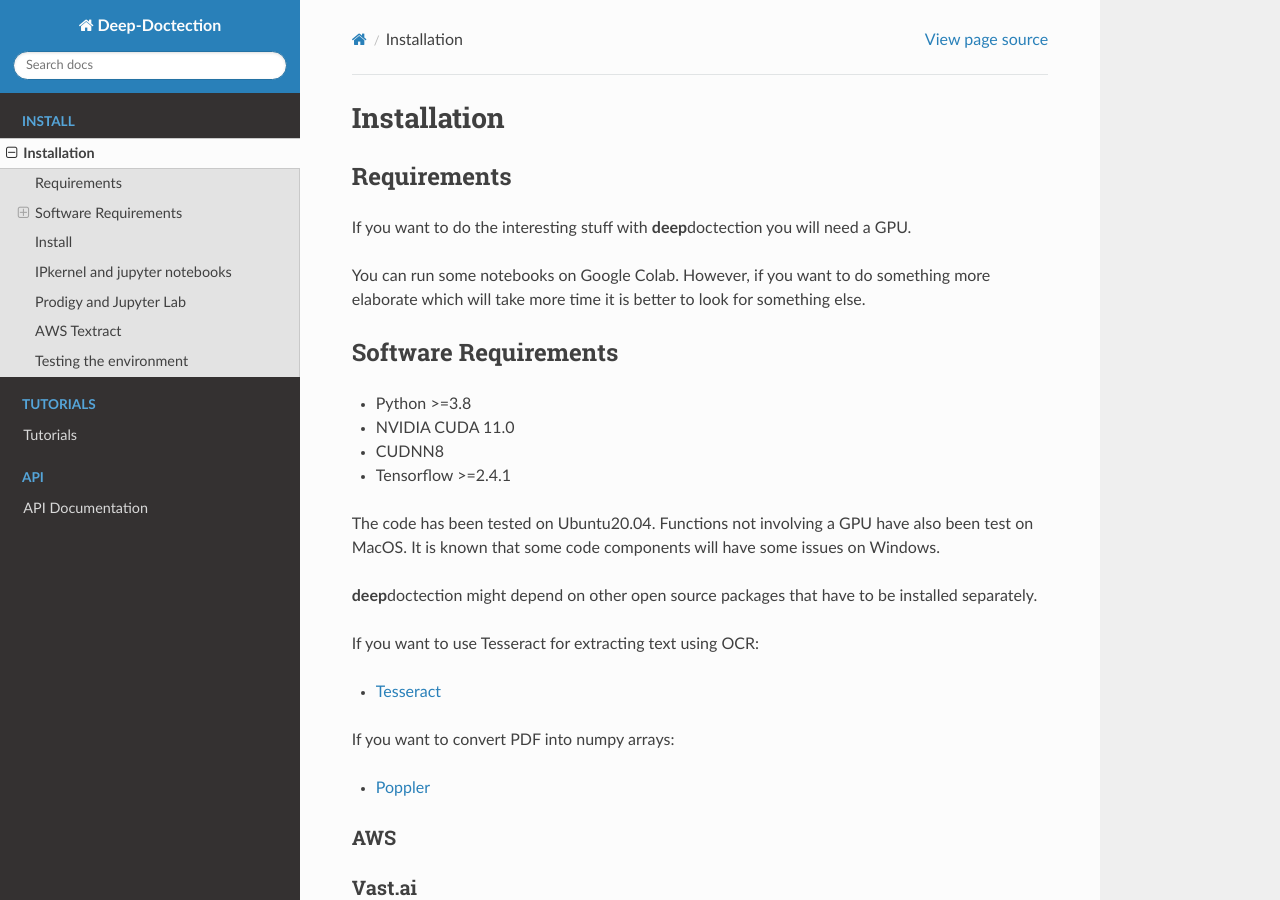
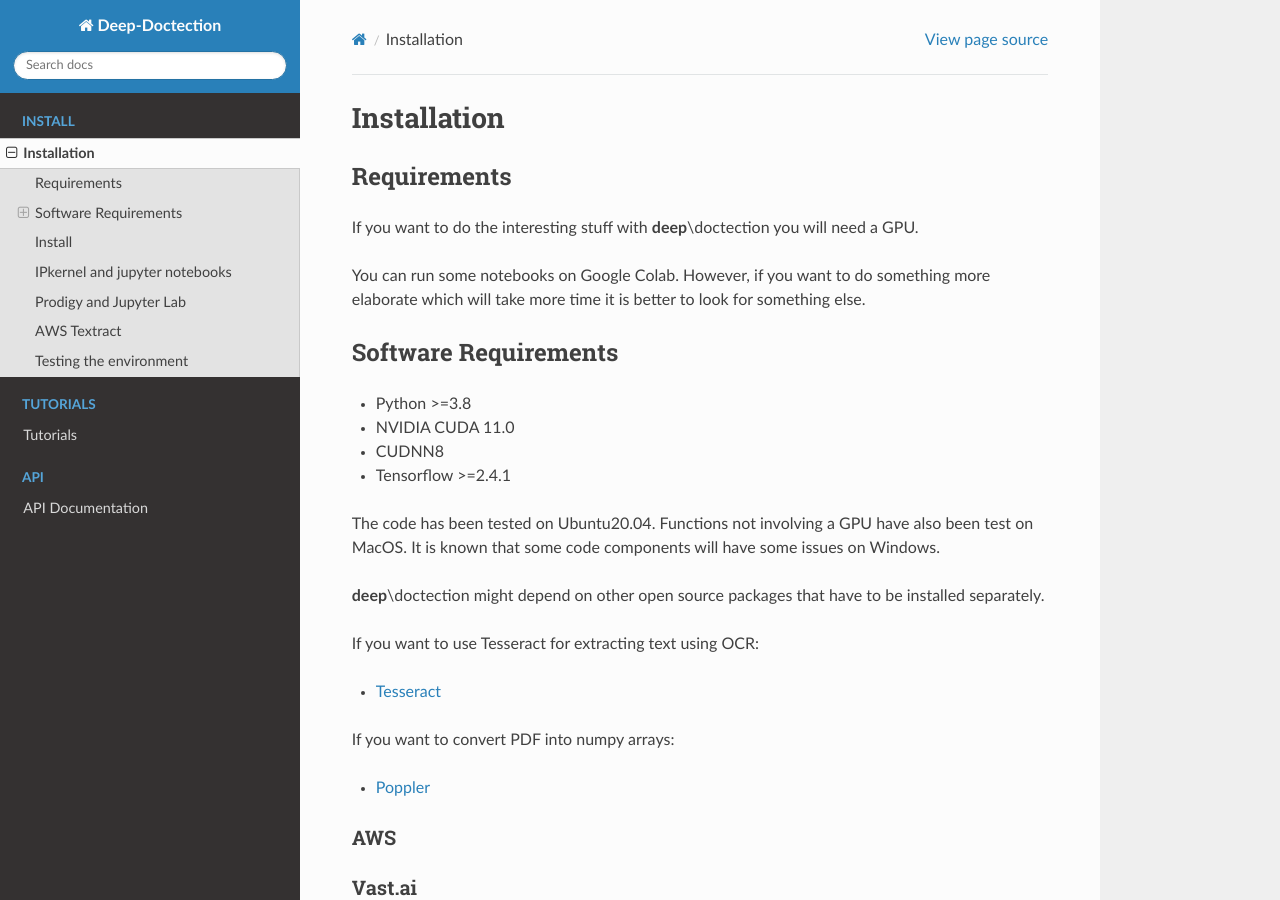
Before and after one commit to deepdoctection/deepdoctection, a Sphinx documentation site: the page built from docs/manual/install.md, in a window 1280 px wide and 900 px high. Built offline with Sphinx 7.4.7 and the Read the Docs theme 2.0.0, drawn with Linux system fonts in a browser that asks for light colours.

Commit message:
update docs [docs]

```diff
--- a/docs/manual/install.md
+++ b/docs/manual/install.md
@@ -3,7 +3,7 @@
 
 ## Requirements
 
-If you want to do the interesting stuff with **deep**doctection you will need a GPU.
+If you want to do the interesting stuff with **deep**\doctection you will need a GPU.
 
 You can run some notebooks on Google Colab. However, if you want to do something more elaborate which will take
 more time it is better to look for something else.
@@ -18,7 +18,7 @@
 The code has been tested on Ubuntu20.04. Functions not involving a GPU have also been test on MacOS. It is known that
 some code components will have some issues on Windows.
 
-**deep**doctection might depend on other open source packages that have to be installed separately.
+**deep**\doctection might depend on other open source packages that have to be installed separately.
 
 If you want to use Tesseract for extracting text using OCR:
 - [Tesseract](https://github.com/tesseract-ocr/tesseract)
--- a/docs/tutorials/architecture.rst
+++ b/docs/tutorials/architecture.rst
@@ -53,6 +53,6 @@
 coordinates the prediction, transformation and enrichment of the result.
 
 In contrast to the Pipeline Component, Predictor Pipeline Components contain a Predictor. Predictors can be anything:
-object detectors, language models and they can be written in any DL-library as the core functions of **deep**doctection
+object detectors, language models and they can be written in any DL-library as the core functions of **deep**\doctection
 are platform agnostic. Predictors contain the smallest possible number of parameters in order to be able to carry out
 the prediction. The predictions are also returned raw and must be transferred to the :meth:`serve` image convention.
--- a/docs/tutorials/datasets.rst
+++ b/docs/tutorials/datasets.rst
@@ -74,7 +74,7 @@
 sample is streamed individually.
 
 A mapping is required for the transformation, which transfers raw data into the core data model. Here, too, there
-are some functions for different annotation syntaxes in the mapper package.
+are some functions for different annotation syntax in the mapper package.
 
 .. code:: python
 
--- a/docs/tutorials/index.rst
+++ b/docs/tutorials/index.rst
@@ -1,7 +1,7 @@
 Tutorials
 ==============================
 
-The tutorials offer a deeper introduction to **deep**doctection and cover topics to enable experiments and further
+The tutorials offer a deeper introduction to **deep**\doctection and cover topics to enable experiments and further
 development. For a more application-related access, we refer to the notebooks.
 
 .. toctree::
--- a/docs/tutorials/pipelines.rst
+++ b/docs/tutorials/pipelines.rst
@@ -11,5 +11,5 @@
 
 Example:
 
-We want to build a pipeline in which AWS Textract is to be used as the OCR component and the deep doctection's own
+We want to build a pipeline in which AWS Textract is to be used as the OCR component and **deep**\doctection's own
 table extraction component. A .JSONL file is to be output which contains the complete Deep Doctection Core data model.
```
Also changed, not shown: docs/index.rst (+4 -4 lines), requirements_rtd.txt (added, +93 -0 lines), .readthedocs.yaml (added).
